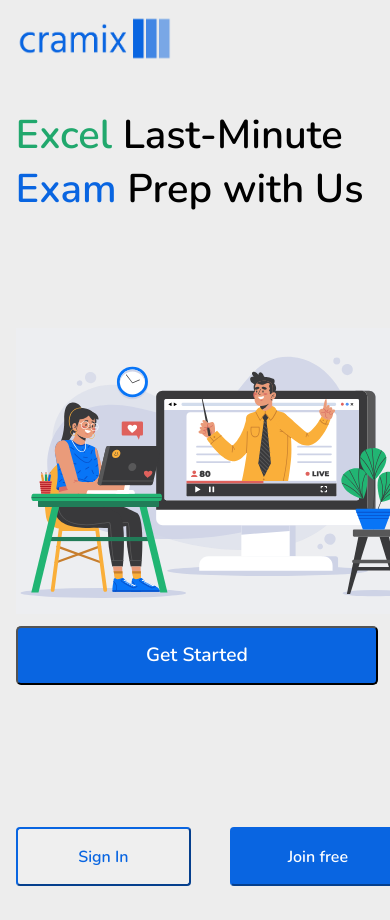
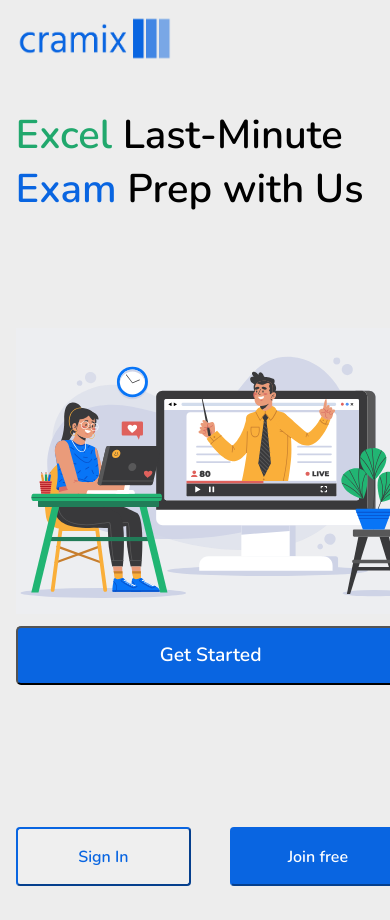
Before and after one commit to ujjwalp2510/CramixFrontend, a React (Create React App) app: page / in a window 390 px wide. Shown: the top 920 px of the page. Built offline with nearby package versions, Linux system fonts and the light colour scheme; the HTML template or start-up script is replaced by a standard one; a web font is replaced by a local one.

Commit message:
Home page responsiveness updated

```diff
--- a/src/styles/Home.css
+++ b/src/styles/Home.css
@@ -144,7 +144,7 @@ img{
     display: none;
   }
   #getstarted{
-    width: 93%;
+    width: 100%;
     margin-top: 105%;
     padding: 0;
   }
```
